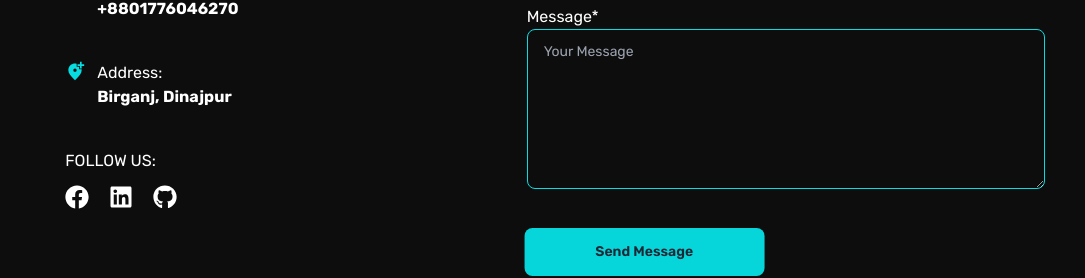
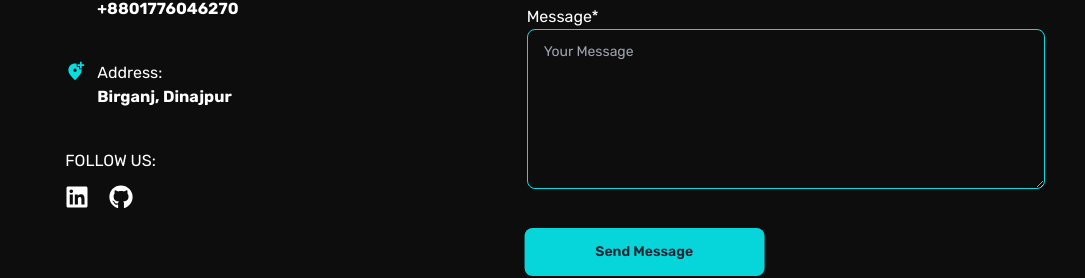
Before and after one commit to kalidashodekare14/my_portfolio, a Next.js app: page / in a window 1280 px wide. Shown: the part 5079-5357 px from the top of the page, without its empty margins (97-1182 px from the left). Built offline with nearby package versions, Linux system fonts and the light colour scheme.

Commit message:
Contact Us section update

```diff
--- a/src/components/ContactUs/ContactUs.jsx
+++ b/src/components/ContactUs/ContactUs.jsx
@@ -84,10 +84,7 @@
                     <div data-aos="fade-right" data-aos-delay="2400" className='space-y-3'>
                         <h4 className='mt-10 uppercase'>Follow Us:</h4>
                         <div className='flex items-center space-x-5 text-2xl'>
-                            <Link target='_blank' href="https://www.facebook.com/developerKalidash">
-                                <FaFacebook />
-                            </Link>
-                            <Link target='_blank' href="https://www.linkedin.com/in/developer-kalidash">
+                            <Link target='_blank' href="https://www.linkedin.com/in/kalidash-odekare-webdev">
                                 <FaLinkedin />
                             </Link>
                             <Link target='_blank' href="https://github.com/kalidashodekare14">
```
